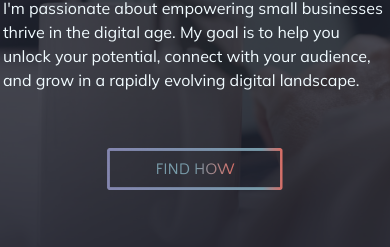
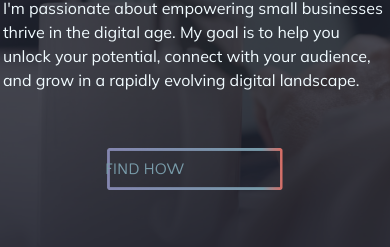
Before and after one commit to ConstantinIlisescu/costa-web-dev, a Next.js app: page / in a window 390 px wide. Shown: the part 1286-1533 px from the top of the page. Built offline with nearby package versions, Linux system fonts and the light colour scheme.

Commit message:
Iphone bug fix try 2

```diff
--- a/components/Button.tsx
+++ b/components/Button.tsx
@@ -23,7 +23,9 @@ const Button = ({
       referrerPolicy={referrerPolicy}
     >
       <div className="absolute inset-0 flex flex-col items-center justify-center">
-        <h5 className="gradient-neptune group-hover:text-orange">{text}</h5>
+        <h5 className="gradient-neptune group-hover:text-orange min-w-[180px]">
+          {text}
+        </h5>
       </div>
       <Image
         src={imgPath}
```
